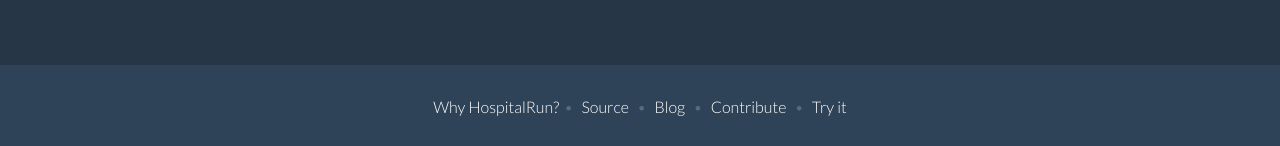
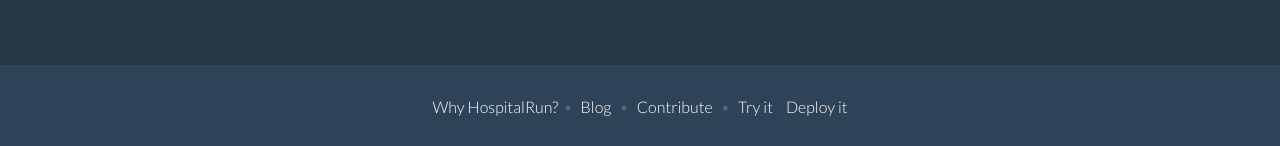
Before and after one commit to HospitalRun/hospitalrun.io, a Jekyll site: the page built from index.html, in a window 1280 px wide. Shown: the part 2114-2260 px from the top of the page. Built offline with Jekyll 4.4.1, drawn with Linux system fonts in a browser that asks for light colours; nearby versions of some CDN libraries.

Commit message:
Update footer.html

```diff
--- a/_includes/footer.html
+++ b/_includes/footer.html
@@ -3,10 +3,10 @@
 
     <nav class="footer-nav">
       <a href="/blog/2016/06/why-hospitalrun" class="footer-link">Why HospitalRun?</a>&bull;
-      <a href="https://github.com/hospitalrun" class="footer-link">Source</a> &bull;
       <a href="/blog" class="footer-link">Blog</a> &bull;
       <a href="/contribute" class="footer-link">Contribute</a> &bull;
       <a href="/tryit" class="footer-link">Try it</a>
+      <a href="http://eepurl.com/c7uKJ5" class="footer-link">Deploy it</a>
     </nav>
   </div>
 </footer>
```
